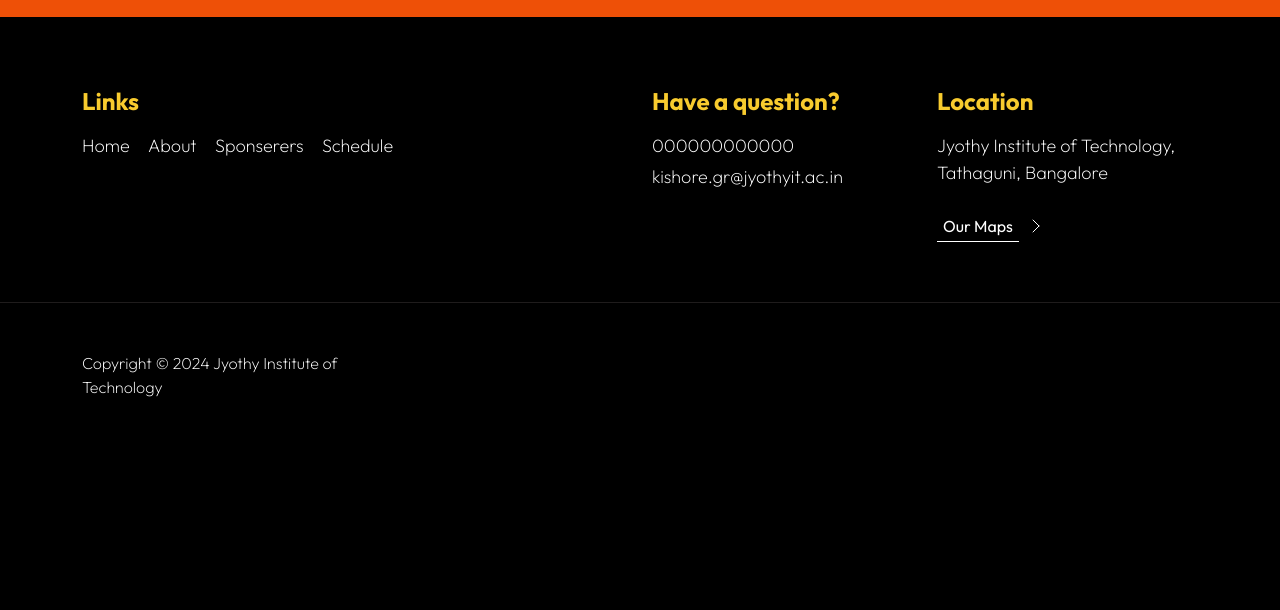
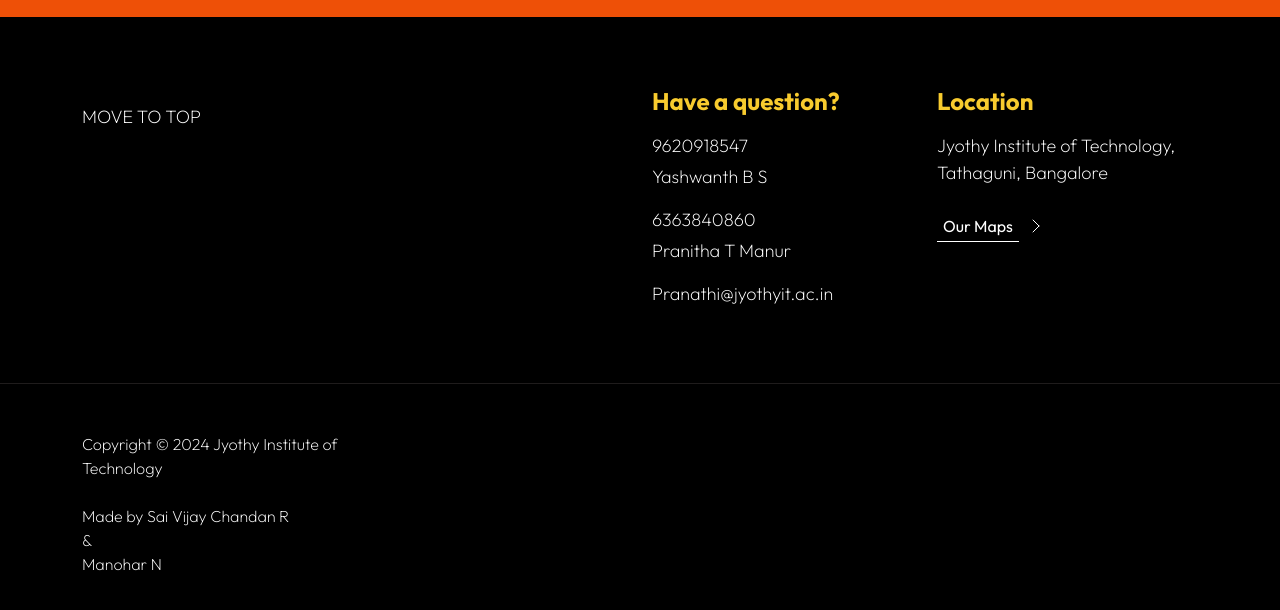
Before and after one commit to saivijaychandan/pranathi2k24, a plain HTML site: page Pranathi2k24/Pages/Events/events.html in a window 1280 px wide. Shown: the part 9519-10129 px from the top of the page. Before the commit the page ends 9964 px from the top, so only its background shows below. Drawn offline with Linux system fonts and the light colour scheme.

Commit message:
footer changes in events page

```diff
--- a/Pranathi2k24/Pages/Events/events.html
+++ b/Pranathi2k24/Pages/Events/events.html
@@ -353,23 +353,11 @@
                 <div class="row">
 
                     <div class="col-lg-6 col-12 mb-4 pb-2">
-                        <h5 class="site-footer-title mb-3">Links</h5>
+                        <h5 class="site-footer-title mb-3"></h5>
 
                         <ul class="site-footer-links">
                             <li class="site-footer-link-item">
-                                <a href="#" class="site-footer-link">Home</a>
-                            </li>
-
-                            <li class="site-footer-link-item">
-                                <a href="#" class="site-footer-link">About</a>
-                            </li>
-
-                            <li class="site-footer-link-item">
-                                <a href="#" class="site-footer-link">Sponserers</a>
-                            </li>
-
-                            <li class="site-footer-link-item">
-                                <a href="#" class="site-footer-link">Schedule</a>
+                                <a href="#" class="site-footer-link">MOVE TO TOP</a>
                             </li>
                         </ul>
                     </div>
@@ -378,14 +366,30 @@
                         <h5 class="site-footer-title mb-3">Have a question?</h5>
 
                         <p class="text-white d-flex mb-1">
-                            <a href="tel: 0000000000" class="site-footer-link">
-                                000000000000
+                            <a href="tel: 9620918547" class="site-footer-link">
+                                9620918547
+                            </a>
+                        </p>
+                        <p class="text-white d-flex">
+                            <a href="" class="site-footer-link">
+                                Yashwanth B S
+                            </a>
+                        </p>
+
+                        <p class="text-white d-flex mb-1">
+                            <a href="tel: 9620918547" class="site-footer-link">
+                                6363840860
+                            </a>
+                        </p>
+                        <p class="text-white d-flex">
+                            <a href="" class="site-footer-link">
+                                Pranitha T Manur
                             </a>
                         </p>
 
                         <p class="text-white d-flex">
-                            <a href="mailto:kishore.gr@jyothyit.ac.in" class="site-footer-link">
-                                kishore.gr@jyothyit.ac.in
+                            <a href="mailto:Pranathi@jyothyit.ac.in" class="site-footer-link">
+                                Pranathi@jyothyit.ac.in
                             </a>
                         </p>
                     </div>
@@ -415,7 +419,9 @@
                     <div class="row">
 
                         <div class="col-lg-3 col-12 mt-5">
-                            <p class="copyright-text">Copyright © 2024 Jyothy Institute of Technology</p>
+                            <p class="copyright-text">Copyright © 2024 Jyothy Institute of Technology<br><br>
+                                Made by Sai Vijay Chandan R<br>&<br>Manohar N
+                            </p>
                         </div>
 
                     </div>
```
